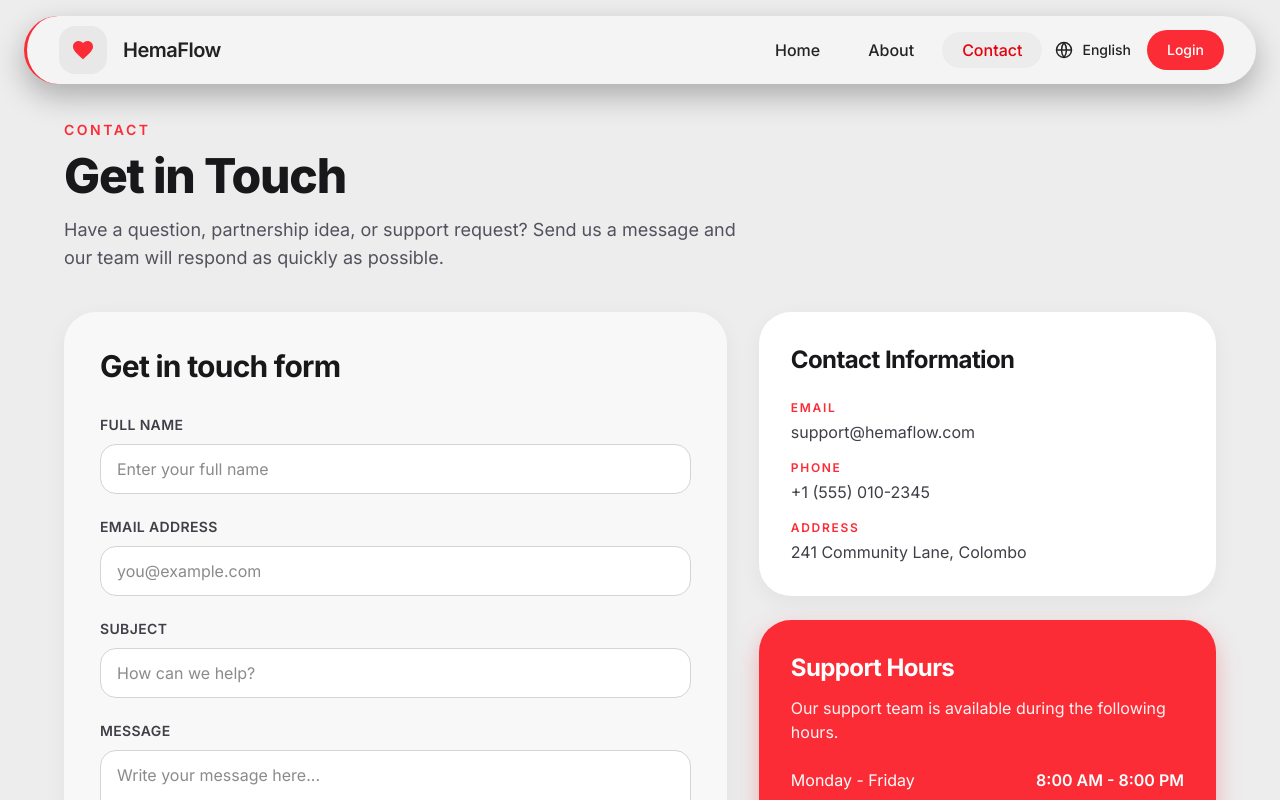
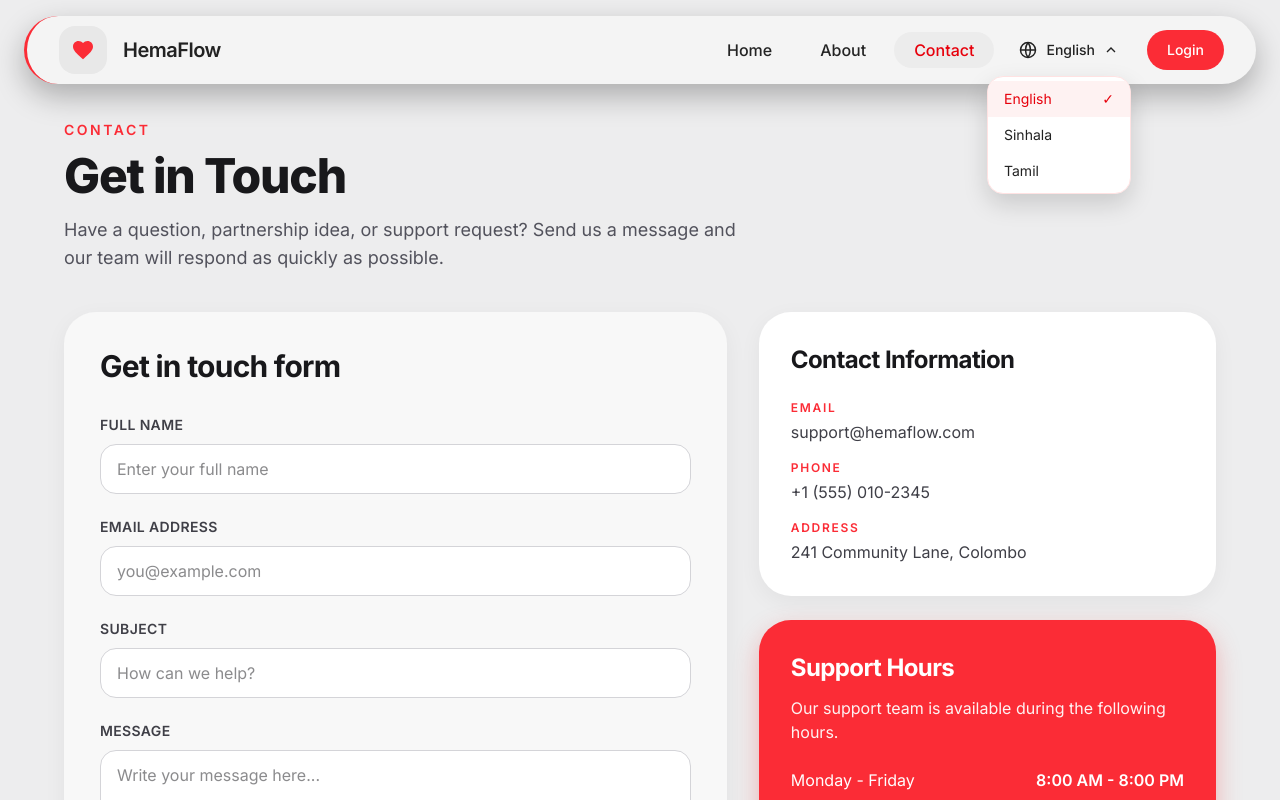
Before and after one commit to RumeshKumara/hema-connect-client, a Next.js app: page /contact in a window 1280 px wide. Both pictures are taken after a click on the button "English". Shown: the top 800 px of the page. Built offline with nearby package versions, Linux system fonts and the light colour scheme.

Commit message:
Add language selection menu to Navbar component

```diff
--- a/app/components/Navbar.tsx
+++ b/app/components/Navbar.tsx
@@ -1,12 +1,17 @@
 "use client";
 
-import { useEffect, useState } from "react";
+import { useEffect, useRef, useState } from "react";
 import Link from "next/link";
 import { usePathname } from "next/navigation";
 
 export default function Navbar() {
   const pathname = usePathname();
   const [isScrolled, setIsScrolled] = useState(false);
+  const [isLanguageMenuOpen, setIsLanguageMenuOpen] = useState(false);
+  const [selectedLanguage, setSelectedLanguage] = useState("English");
+  const languageMenuRef = useRef<HTMLDivElement | null>(null);
+
+  const languageOptions = ["English", "Sinhala", "Tamil"];
 
   useEffect(() => {
     const handleScroll = () => {
@@ -17,6 +22,21 @@ export default function Navbar() {
     window.addEventListener("scroll", handleScroll, { passive: true });
 
     return () => window.removeEventListener("scroll", handleScroll);
+  }, []);
+
+  useEffect(() => {
+    const handlePointerDown = (event: MouseEvent) => {
+      if (
+        languageMenuRef.current &&
+        !languageMenuRef.current.contains(event.target as Node)
+      ) {
+        setIsLanguageMenuOpen(false);
+      }
+    };
+
+    document.addEventListener("mousedown", handlePointerDown);
+
+    return () => document.removeEventListener("mousedown", handlePointerDown);
   }, []);
 
   // Primary navigation links used in desktop and mobile menus.
@@ -78,9 +98,13 @@ export default function Navbar() {
 
         {/* Utility actions: language switch and login button. */}
         <div className="flex items-center gap-3 sm:gap-4">
+          <div ref={languageMenuRef} className="relative hidden md:block">
             <button
               type="button"
-            className="hidden items-center gap-2 text-sm font-medium text-[#222] md:inline-flex"
+              aria-haspopup="menu"
+              aria-expanded={isLanguageMenuOpen}
+              onClick={() => setIsLanguageMenuOpen((current) => !current)}
+              className="inline-flex items-center gap-2 rounded-full px-3 py-2 text-sm font-medium text-[#222] transition hover:bg-red-50/70"
             >
               <svg
                 aria-hidden="true"
@@ -93,8 +117,52 @@ export default function Navbar() {
                 <circle cx="12" cy="12" r="9" />
                 <path d="M3 12h18M12 3a15 15 0 0 1 0 18M12 3a15 15 0 0 0 0 18" />
               </svg>
-            English
+              {selectedLanguage}
+              <svg
+                aria-hidden="true"
+                viewBox="0 0 24 24"
+                className={`h-4 w-4 transition-transform ${
+                  isLanguageMenuOpen ? "rotate-180" : "rotate-0"
+                }`}
+                fill="none"
+                stroke="currentColor"
+                strokeWidth="2"
+              >
+                <path d="m6 9 6 6 6-6" />
+              </svg>
             </button>
+
+            {isLanguageMenuOpen ? (
+              <div
+                role="menu"
+                className="absolute right-0 top-full z-40 mt-2 min-w-36 overflow-hidden rounded-2xl border border-red-100 bg-white py-1 shadow-[0_10px_25px_rgba(0,0,0,0.15)]"
+              >
+                {languageOptions.map((language) => {
+                  const isSelected = selectedLanguage === language;
+
+                  return (
+                    <button
+                      key={language}
+                      type="button"
+                      role="menuitem"
+                      onClick={() => {
+                        setSelectedLanguage(language);
+                        setIsLanguageMenuOpen(false);
+                      }}
+                      className={`flex w-full items-center justify-between px-4 py-2 text-left text-sm transition ${
+                        isSelected
+                          ? "bg-red-50 text-red-600"
+                          : "text-[#222] hover:bg-red-50/70"
+                      }`}
+                    >
+                      {language}
+                      {isSelected ? <span aria-hidden="true">✓</span> : null}
+                    </button>
+                  );
+                })}
+              </div>
+            ) : null}
+          </div>
 
           <button
             type="button"
```
Lines whose indentation alone changed are shown as unchanged.
